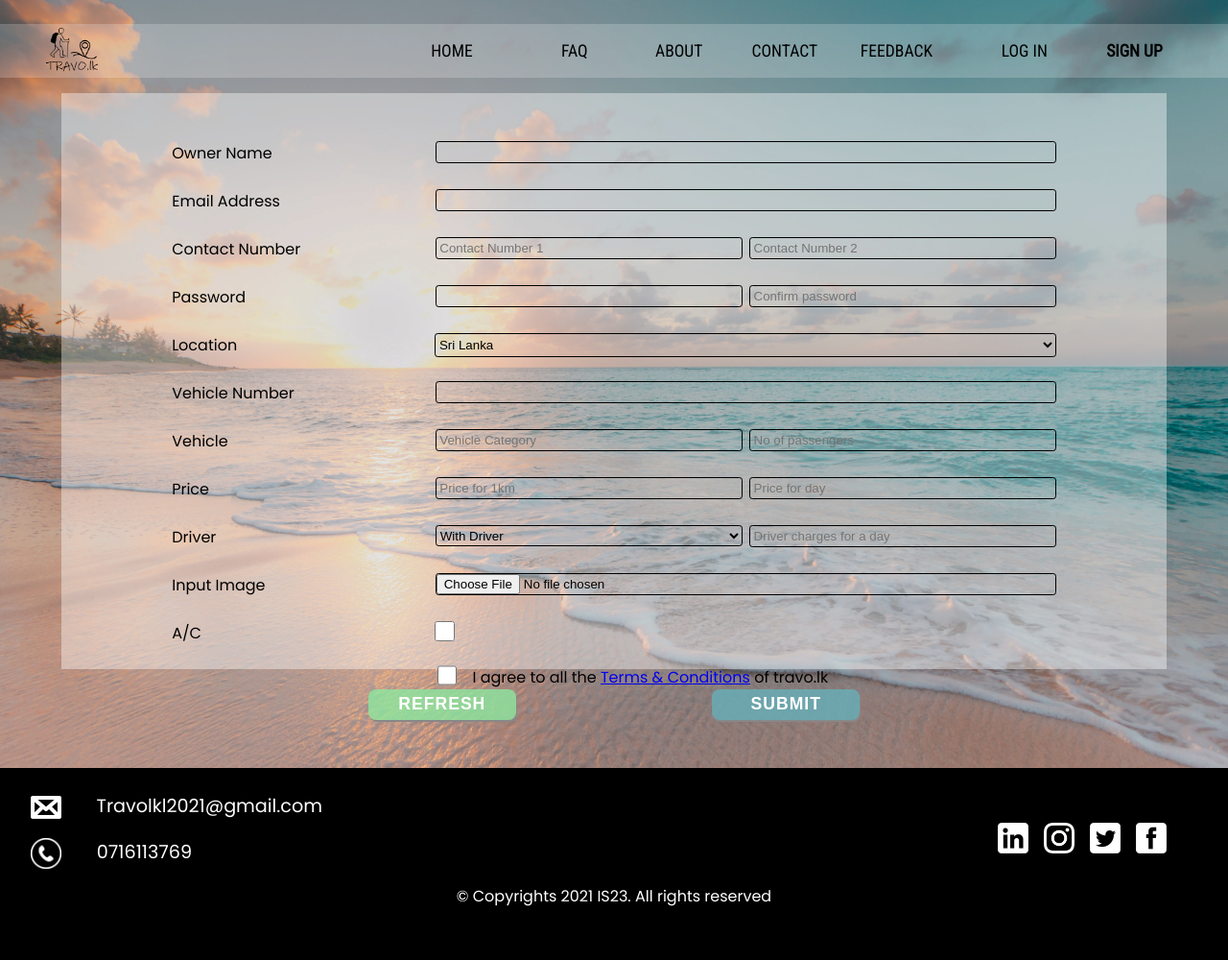
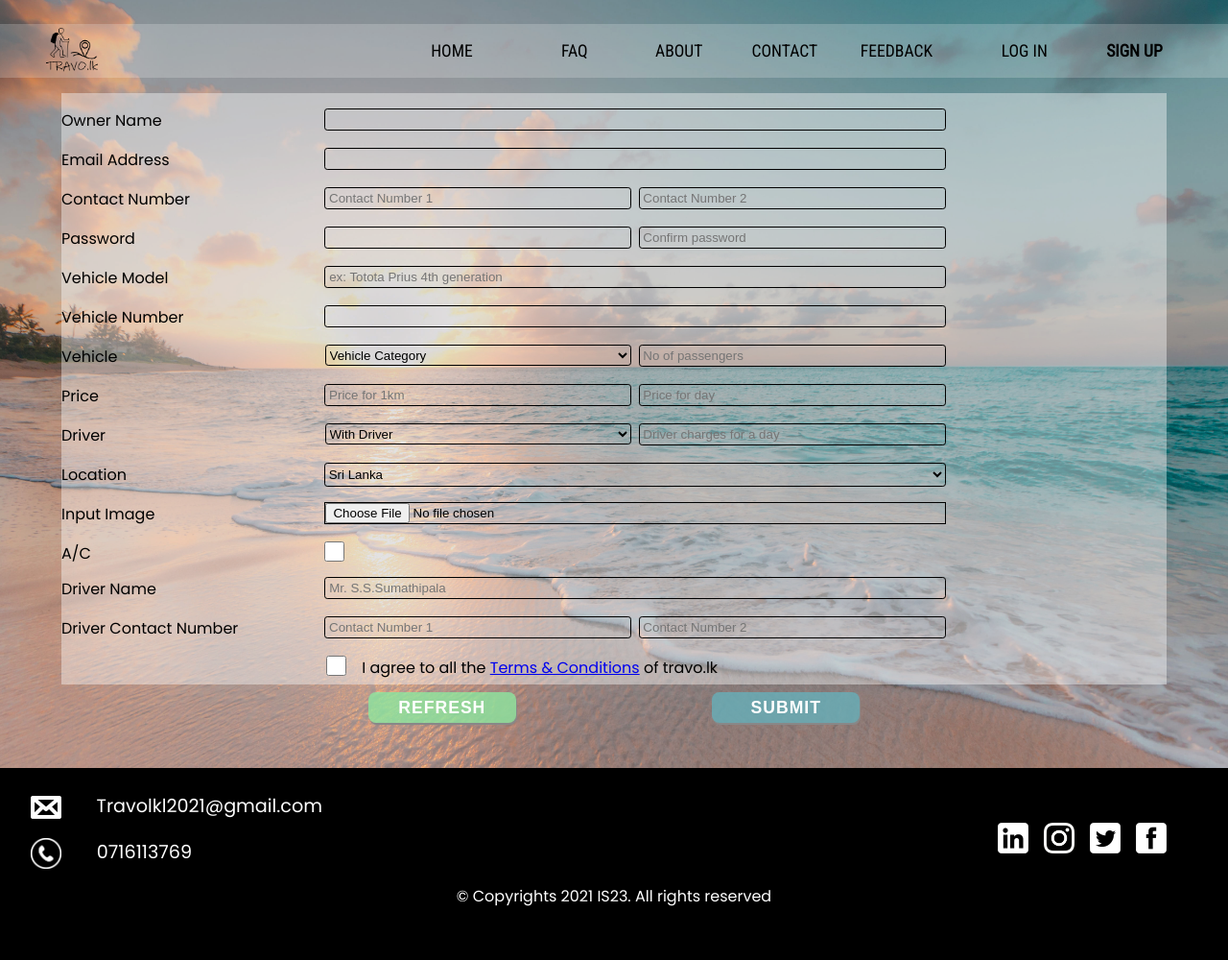
Before and after one commit to awanthairushan/Travo, a PHP site: page /TRAVO/views/unregistered/sign_up-vehicle.php in a window 1280 px wide. Shown: the whole page at 96% size. Run offline with PHP 8.4, Linux system fonts and the light colour scheme; some libraries are stand-ins or nearby versions.

Commit message:
complete all select queries in unregistered user.

```diff
--- a/controllers/Unregistered.php
+++ b/controllers/Unregistered.php
@@ -7,12 +7,14 @@ class Unregistered extends Controller{
         parent::__construct();
     }
     function index(){
-        $this->view->render('index');
+        $this->view->render('unregistered/index');
     }
     function faq(){
+        $this->view->faq = $this->model->getFaq();
         $this->view->render('unregistered/faq');
     }
     function feedback(){
+        $this->view->faq = $this->model->getFeedback();
         $this->view->render('unregistered/feedback');
     }
     function login(){
--- a/controllers/Vehicle.php
+++ b/controllers/Vehicle.php
@@ -10,9 +10,11 @@ class Vehicle extends Controller{
         $this->view->render('vehicle/vehicle_home');
     }
     function faq(){
+        $this->view->faq = $this->model->getFaq();
         $this->view->render('vehicle/vehicle_faq');
     }
     function myVehicle(){
+        $this->view->myVehicle =$this->model->getVehicleDetails();
         $this->view->render('vehicle/vehicle_view_vehicle');
     }
     function addVehicle(){
--- a/public/css/unregistered/sign_up-vehicle.css
+++ b/public/css/unregistered/sign_up-vehicle.css
@@ -12,12 +12,16 @@
     height: 75vh;
     width: 90%;
     margin: 0.5rem auto 0.5rem auto;
+    display: flex;
+    flex-direction: column;
+    overflow-y: auto;
+    padding-top: 1rem;
 }
 
 .form-sign_up-traveler {
     width: 80%;
-    margin: 1rem auto auto auto;
-    height: 70vh;
+    margin: b  auto auto auto;
+    height: auto;
 }
 
 .form-sign_up-traveler label {
@@ -35,7 +39,7 @@
     width: 70%;
     padding: 0px;
     height: 1.3rem;
-    margin: 0px;
+    margin: 0;
     float: right;
     border-radius: 0.2rem;
 }
@@ -64,6 +68,8 @@
     float: right;
     border-radius: 0.2rem;
 }
+
+
 
 .tc_div_form_signup_traveler {
     width: 70%;
@@ -102,7 +108,10 @@
     float: right;
     border-radius: 0.2rem;
 }
-
+.ac-div-form-sign_up-traveler{
+    width: 34.5%;
+    float: right;
+}
 .ac-checkbox-form-sign_up-traveler {
     border-style: solid;
     border-width: thin;
@@ -111,6 +120,17 @@
     height: 1.3rem;
     width: 1.3rem;
     margin: auto auto auto 29.7%;
+}
+.image-small-form-sign_up-traveler {
+    background-color: rgba(0, 0, 0, 0);
+    border-style: solid;
+    border-width: thin;
+    border-color: #000000;
+    width: 70%;
+    height: 1.3rem;
+    margin: 0px;
+    float: right;
+    align-items: center;
 }
 
 .buttons-sign_up-traveler {
@@ -155,6 +175,7 @@
 
 .form-control {
     position: relative;
+    margin-bottom: 1rem;
 }
 
 .form-control lable {
@@ -189,17 +210,7 @@
     border: 1px solid red;
 }
 
-#image-small-form-sign_up-traveler {
-    background-color: rgba(0, 0, 0, 0);
-    border-style: solid;
-    border-width: thin;
-    border-color: #000000;
-    width: 70%;
-    height: 1.3rem;
-    margin: 0px;
-    float: right;
-    align-items: center;
-}
+
 
 
 /*Tooltip in password*/
--- a/views/unregistered/sign_up-vehicle.php
+++ b/views/unregistered/sign_up-vehicle.php
@@ -43,24 +43,23 @@
     <!--Start form-->
     <div class="box-sign_up-traveler">
       <form class="form-sign_up-traveler" id="signup_form_vehicle" action="../../php/unregistered/Signup_vehicle.php" method="POST">
-        <br><br>
       <div class="form-control">
         <label for="name">Owner Name</label>
-        <input class="text-form-sign_up-traveler" type="text" name="owner_name" id="owner_name" placeholder=""><br><br>
+        <input class="text-form-sign_up-traveler" type="text" name="owner_name" id="owner_name" placeholder=""><br/>
         <span id="error1" class="error-msg"></span>
         <small>Error Message</small>
       </div>
 
       <div class="form-control">
         <label for="email">Email Address</label>
-        <input class="text-form-sign_up-traveler" type="text" name="email" id="email" placeholder=""><br><br>
+        <input class="text-form-sign_up-traveler" type="text" name="email" id="email" placeholder=""><br/>
         <span id="error2" class="error-msg"></span>
       </div>
 
       <div class="form-control">
         <label for="contact">Contact Number</label>
         <input class="text-small-form-sign_up-traveler" type="text" name="contact2" id="contact2" placeholder=" Contact Number 2">
-        <input class="text-small-form-sign_up-traveler" type="text" name="contact1" id="contact1" placeholder=" Contact Number 1"><br><br>
+        <input class="text-small-form-sign_up-traveler" type="text" name="contact1" id="contact1" placeholder=" Contact Number 1"><br/>
         <span id="error3" class="error-msg"></span>
         <small>Error Message</small>
       </div>
@@ -70,9 +69,56 @@
         <input class="text-small-form-sign_up-traveler" type="password" name="password2" id="password2" placeholder=" Confirm password">
         <div class="tooltip">
         <span class="tooltiptext">*Please enter a password between 8 to 15 characters which contains at least one uppercase letter and one special character</span>
-        <input class="text-small-form-sign_up-traveler" type="password" name="password1" id="password1" placeholder=""><br><br>
+        <input class="text-small-form-sign_up-traveler" type="password" name="password1" id="password1" placeholder=""><br/>
         </div>
         <span id="error4" class="error-msg"></span>
+      </div>
+
+
+      <div class="form-control">
+        <label for="vehicle-model">Vehicle Model</label>
+        <input class="text-form-sign_up-traveler" type="text" name="Vehicle_model" id="vehicle_model" placeholder=" ex: Totota Prius 4th generation"><br/>
+        <span id="error6" class="error-msg"></span>
+      </div>
+
+      <div class="form-control">
+        <label for="vehicle-no">Vehicle Number</label>
+        <input class="text-form-sign_up-traveler" type="text" name="vehicle_no" id="vehicle_no" placeholder=""><br/>
+        <span id="error6" class="error-msg"></span>
+      </div>
+
+      <div class="form-control">
+        <label for="vehicle">Vehicle</label>
+        <input class="text-small-form-sign_up-traveler" type="text" name="no_of_passengers" id="no_of_passengers" placeholder=" No of passengers">
+        <span id="error7" class="error-msg"></span>
+        <select class="drop-down-form-sign_up-traveler" name="vehicle_type">
+                            <option value="" hidden>Vehicle Category</option>
+                            <option value="car">Car</option>
+                            <option value="van">Van</option>
+                            <option value="bus">Bus</option>
+                            <option value="suv">SUV</option>
+                            <option value="minibus">Mini Bus</option>
+                        </select><br/>
+
+        <!-- <input class="text-small-form-sign_up-traveler" type="text" name="type" id="type" placeholder=" Vehicle Category"><br><br> -->
+        <span id="error8" class="error-msg"></span>
+      </div>
+
+      <div class="form-control">
+        <label for="price">Price</label>
+        <input class="text-small-form-sign_up-traveler" type="text" name="price_for_day" id="price_for_day" placeholder=" Price for day">
+        <span id="error9" class="error-msg"></span>
+        <input class="text-small-form-sign_up-traveler" type="text" name="price_for_1km" id="price_for_1km" placeholder=" Price for 1km"><br/>
+        <span id="error10" class="error-msg"></span>
+      </div>
+
+      <div class="form-control">
+        <label for="driver">Driver</label> <input class="text-small-form-sign_up-traveler" type="text" name="driver_charge" id="driver_charge" placeholder=" Driver charges for a day">
+        <select class="drop-down-form-sign_up-traveler" type="driver-type" name="driver_type" id="driver_type">
+            <option value="with driver">With Driver</option>
+            <option value="without driver">Without Driver</option>
+            <option value="with or without driver">With or Without Driver</option>
+        </select><br/>
       </div>
 
       <div class="form-control">
@@ -104,51 +150,38 @@
                             <option value="Ratnapura">Ratnapura</option>
                             <option value="Trincomalee">Trincomalee</option>
                             <option value="Vavuniya">Vavuniya</option>
-                        </select><br><br>
+                        </select><br/>
         <span id="error5" class="error-msg"></span>
       </div>
 
       <div class="form-control">
-        <label for="vehicle-no">Vehicle Number</label>
-        <input class="text-form-sign_up-traveler" type="text" name="vehicle_no" id="vehicle_no" placeholder=""><br><br>
-        <span id="error6" class="error-msg"></span>
-      </div>
-
-      <div class="form-control">
-        <label for="vehicle">Vehicle</label>
-        <input class="text-small-form-sign_up-traveler" type="text" name="no_of_passengers" id="no_of_passengers" placeholder=" No of passengers">
-        <span id="error7" class="error-msg"></span>
-        <input class="text-small-form-sign_up-traveler" type="text" name="type" id="type" placeholder=" Vehicle Category"><br><br>
-        <span id="error8" class="error-msg"></span>
-      </div>
-
-      <div class="form-control">
-        <label for="price">Price</label>
-        <input class="text-small-form-sign_up-traveler" type="text" name="price_for_day" id="price_for_day" placeholder=" Price for day">
-        <span id="error9" class="error-msg"></span>
-        <input class="text-small-form-sign_up-traveler" type="text" name="price_for_1km" id="price_for_1km" placeholder=" Price for 1km"><br><br>
-        <span id="error10" class="error-msg"></span>
-      </div>
-
-      <div class="form-control">
-        <label for="driver">Driver</label> <input class="text-small-form-sign_up-traveler" type="text" name="driver_charge" id="driver_charge" placeholder=" Driver charges for a day">
-        <select class="drop-down-form-sign_up-traveler" type="driver-type" name="driver_type" id="driver_type">
-            <option value="with driver">With Driver</option>
-            <option value="without driver">Without Driver</option>
-            <option value="with or without driver">With or Without Driver</option>
-        </select><br><br>
-      </div>
-
-      <div class="form-control">
         <label for="images">Input Image</label>
-        <input type="file" class="text-small-form-sign_up-traveler" name="images" id="image-small-form-sign_up-traveler" ></br><br>
+        <input type="file" class="image-small-form-sign_up-traveler" name="images" id="" ><br/>
         <span class="error-msg"></span>
       </div>
 
       <div class="form-control">
         <label for="ac">A/C</label>
         <input type="hidden" name="ac" value="no" />
-        <input class="ac-checkbox-form-sign_up-traveler" type="checkbox" name="ac" id="ac" value="yes"> <span></span> <br>
+        <input class="ac-checkbox-form-sign_up-traveler" type="checkbox" name="ac" id="ac" value="yes"> <span></span>
+      </div>
+
+      <div class="form-control">
+        <label for="driver_name">Driver Name</label>
+        <input class="text-form-sign_up-traveler" type="text" name="driver_name" id="driver_name" placeholder=" Mr. S.S.Sumathipala"><br/>
+        <span id="error1" class="error-msg"></span>
+        <small>Error Message</small>
+      </div>
+
+      <div class="form-control">
+        <label for="driver_contact">Driver Contact Number</label>
+        <input class="text-small-form-sign_up-traveler" type="text" name="driver_contact2" id="driver_contact2" placeholder=" Contact Number 2">
+        <input class="text-small-form-sign_up-traveler" type="text" name="driver_contact1" id="driver_contact1" placeholder=" Contact Number 1"><br/>
+        <span id="error3" class="error-msg"></span>
+        <small>Error Message</small>
+      </div>
+
+      <div class="form-control">
         <div class="tc_div_form_signup_traveler">
           <input class="tc-checkbox-form-sign_up-traveler" type="checkbox" name="tc" id="tc" value="yes" required><label id="tc-label-form-sign_up-traveler" for="tc">I agree to all the <a href="../../pages/unregistered/tc.php">Terms & Conditions</a> of travo.lk</label>
         </div>
```
Also changed, not shown: models/Unregistered_Model.php (added, +12 -0 lines), models/Vehicle_Model.php (added, +15 -0 lines), public/index.html (deleted, +0 -139 lines), views/Index.php (+2 -60 lines), views/unregistered/Index.php (added, +60 -0 lines), views/unregistered/faq.php (+8 -8 lines), views/unregistered/feedback.php (+6 -6 lines), views/vehicle/vehicle_faq.php (+8 -8 lines), views/vehicle/vehicle_view_vehicle.php (+12 -9 lines).
